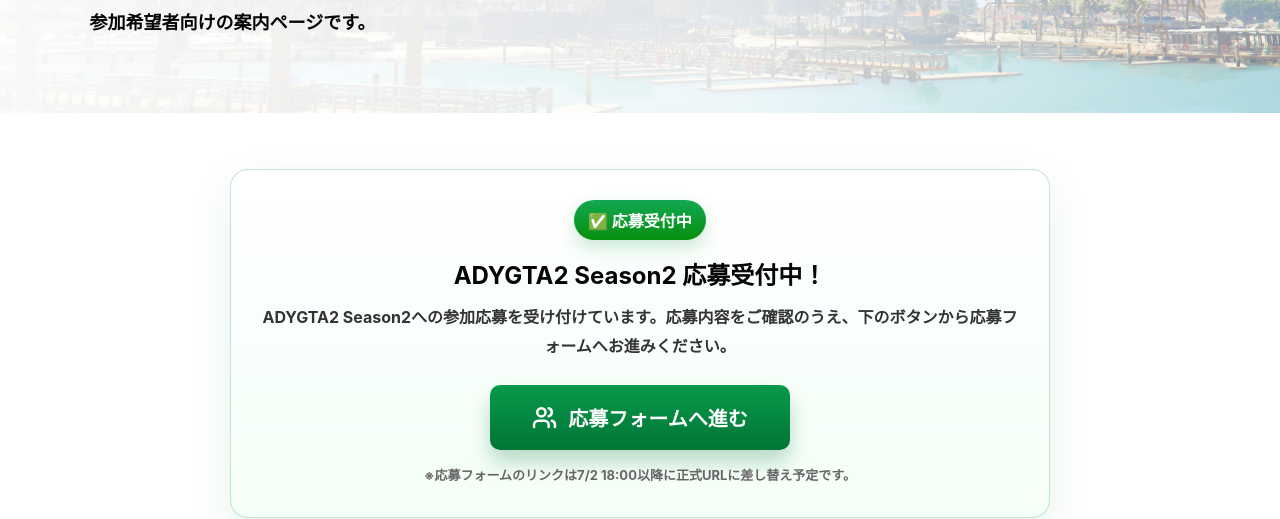
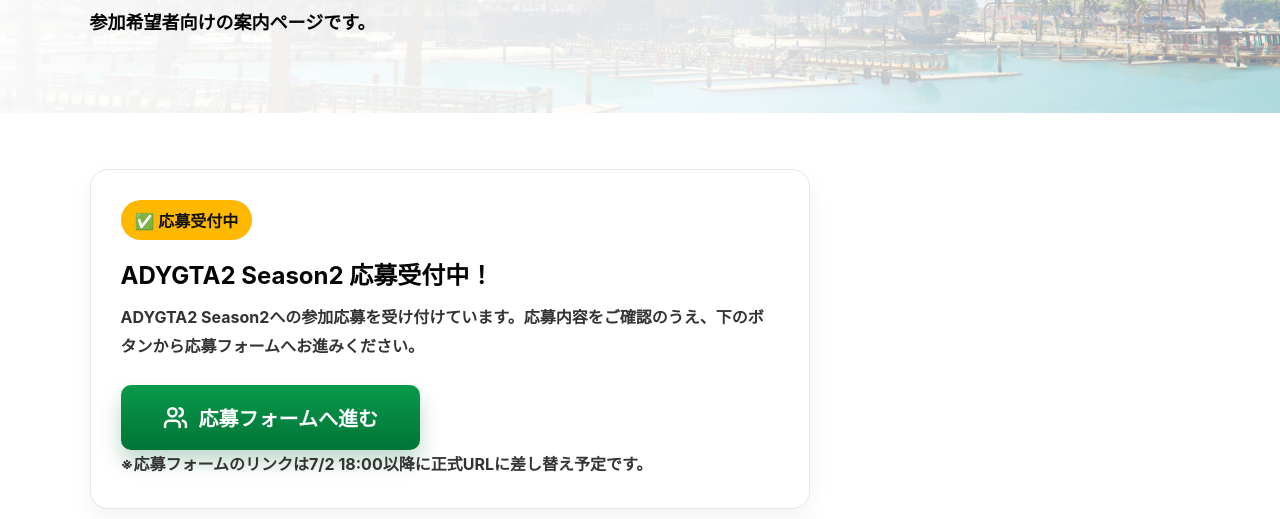
Before and after one commit to CAKEsuzuharu/ADYGTA2-Portal-Public, a website: page apply.html in a window 1280 px wide. Shown: the part 304-823 px from the top of the page. Drawn offline with Linux system fonts and the light colour scheme.

Commit message:
Modify status badge styles and remove apply panel
Updated the status badge styles and removed the apply panel styles.

```diff
--- a/css/style.css
+++ b/css/style.css
@@ -732,7 +732,7 @@
 }
 
 
-.status-badge{display:inline-block;background:#078f0e;color:#ffffff;padding:8px 14px;border-radius:999px;font-weight:700;margin-bottom:16px}
+.status-badge{display:inline-block;background:#ffb800;color:#111;padding:8px 14px;border-radius:999px;font-weight:700;margin-bottom:16px}
 .schedule-panel{margin-top:40px}
 .timeline-item{display:flex;gap:24px;padding:20px 0;border-left:3px solid rgba(255,255,255,.15);margin-left:10px;padding-left:24px}
 .timeline-date{min-width:220px;font-weight:700;color:#9fe870}
@@ -816,47 +816,3 @@
 .stream-stats span{display:inline-flex;align-items:center;gap:4px;padding:7px 10px;border-radius:999px;background:rgba(255,255,255,.78);box-shadow:0 8px 18px rgba(15,23,42,.08);font-size:13px;font-weight:800;color:#0f172a;}
 .stream-note{margin-top:14px;text-align:right;font-size:12px;color:rgba(15,23,42,.52);}
 @media (max-width:767px){.stream-stats{justify-content:center}.stream-note{text-align:center}.stream-title{display:none}}
-
-/* Apply open panel */
-.apply-open-panel{
-  max-width:820px;
-  margin:0 auto;
-  text-align:center;
-  border:1px solid rgba(0,138,65,.22);
-  background:linear-gradient(180deg,#fff 0%,#f3fff7 100%);
-  box-shadow:0 16px 42px rgba(0,138,65,.10);
-}
-
-.apply-open-badge{
-  background:linear-gradient(180deg,#12a852,#078f0e);
-  box-shadow:0 8px 18px rgba(0,138,65,.20);
-}
-
-.apply-form-btn{
-  margin-top:26px;
-  min-width:280px;
-}
-
-.apply-form-note{
-  margin-top:14px!important;
-  color:#666!important;
-  font-size:13px;
-  line-height:1.7;
-}
-
-.apply-notice{
-  text-align:center;
-  border:1px solid rgba(0,138,65,.14);
-  background:rgba(0,138,65,.045);
-}
-
-@media(max-width:820px){
-  .apply-form-btn{
-    width:100%;
-    min-width:0;
-  }
-
-  .apply-form-note{
-    font-size:11px;
-  }
-}
```
